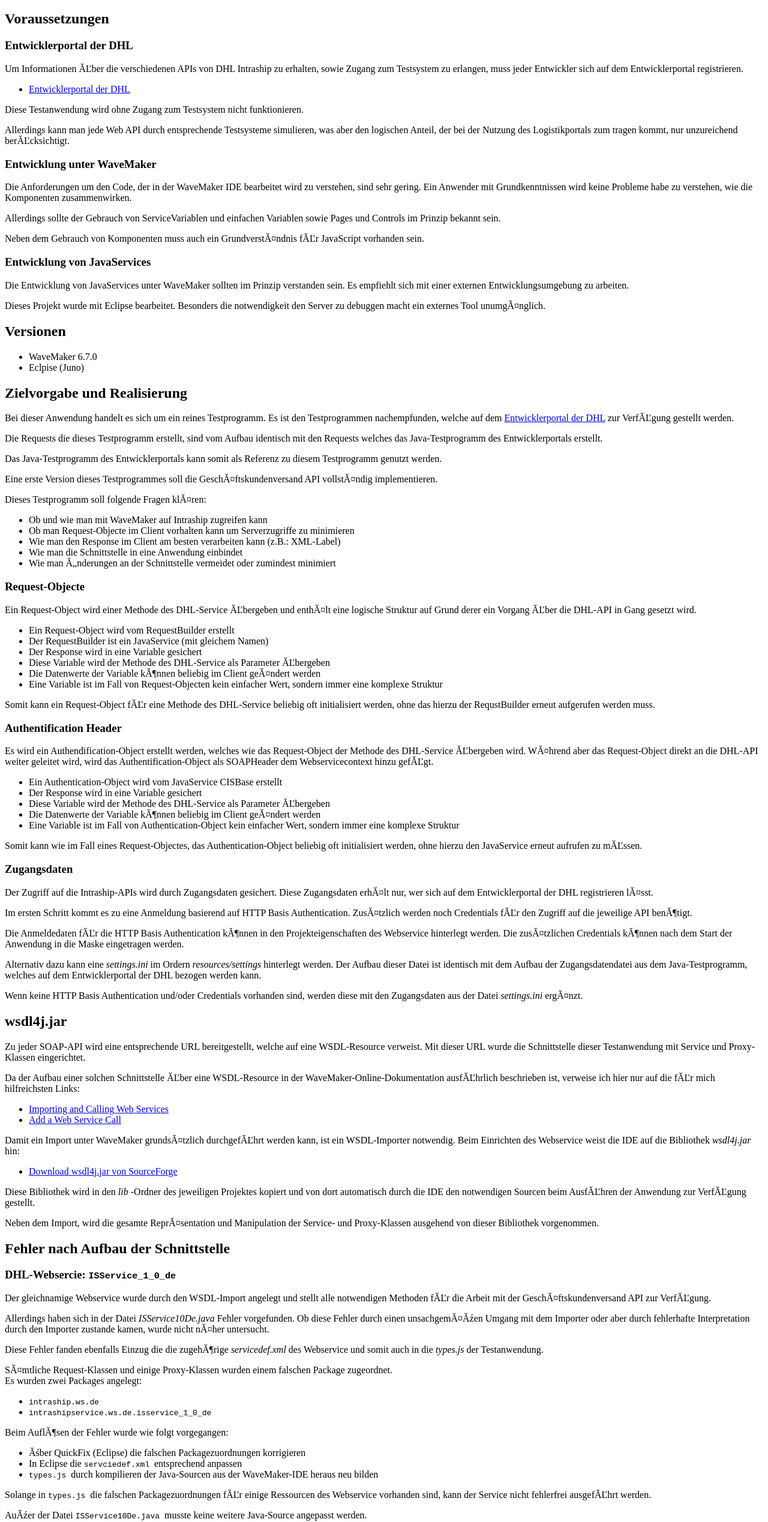
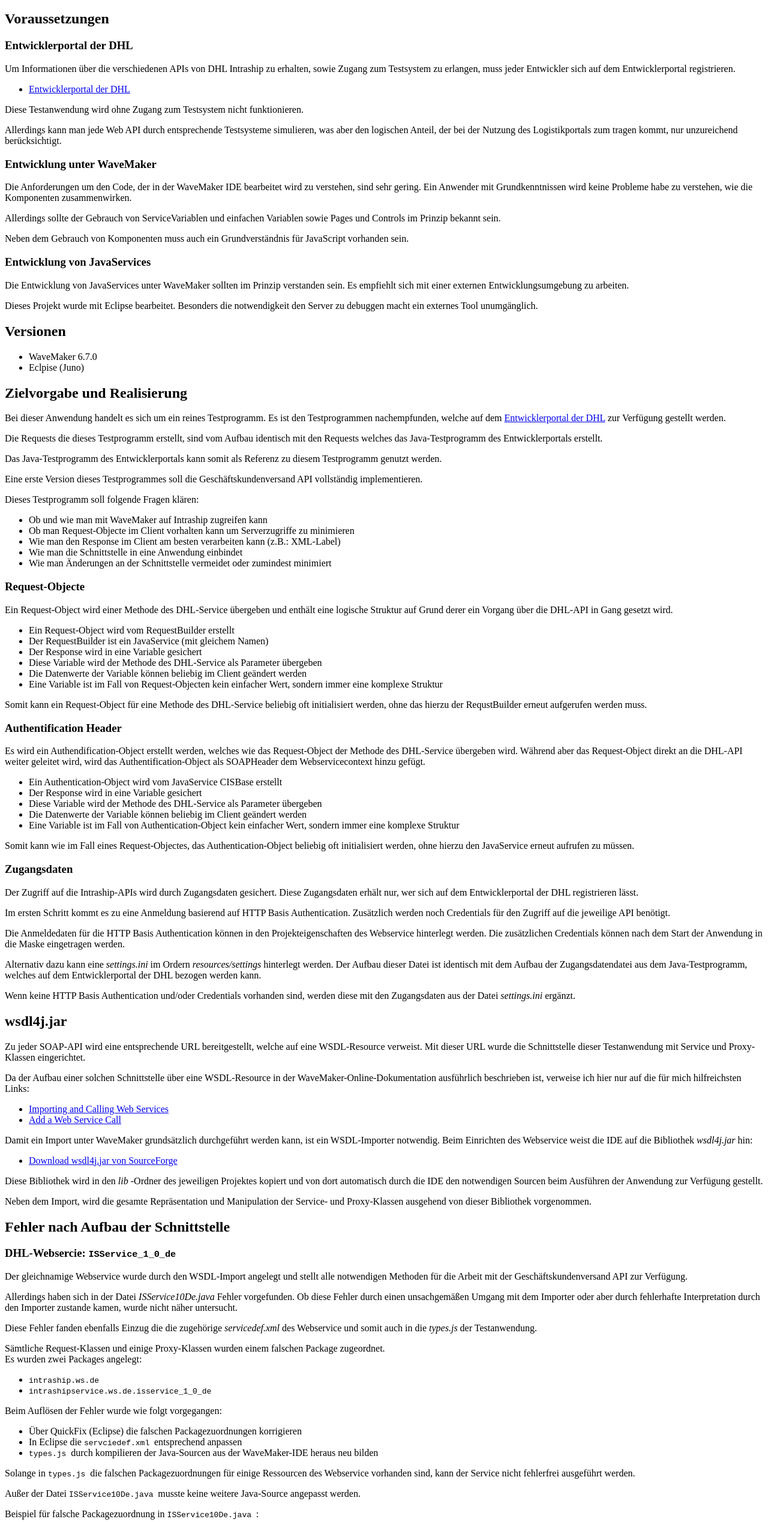
Before and after one commit to AlfredGerke/Intraship, a plain HTML site: page webapproot/resources/htmlcontent/info.html in a window 1280 px wide. Shown: the part 244-2781 px from the top of the page at 60% size. Drawn offline with Linux system fonts and the light colour scheme.

Commit message:
Kleine Anpassungen

```diff
--- a/webapproot/pages/Information/Information.widgets.js
+++ b/webapproot/pages/Information/Information.widgets.js
@@ -1,7 +1,7 @@
 Information.widgets = {
 	lbxMain: ["wm.Layout", {"horizontalAlign":"left","verticalAlign":"top"}, {}, {
-		pnlClient: ["wm.FancyPanel", {"styles":{},"title":"Informationen zur Testanwendung"}, {}, {
-			iFrame1: ["wm.IFrame", {"height":"100%","width":"100%"}, {}]
+		pnlClient: ["wm.FancyPanel", {"styles":{},"title":"About the Program"}, {}, {
+			ifrmInfo: ["wm.IFrame", {"height":"100%","width":"100%"}, {}]
 		}]
 	}]
 }
--- a/webapproot/resources/htmlcontent/info.html
+++ b/webapproot/resources/htmlcontent/info.html
@@ -7,7 +7,7 @@
     </title>
   </head>
   <body><h1>Intraship trifft WaveMaker</h1>
-    <p>Dieses Testprogramm demonstriert eine mögliche Einbindung von DHL Intraship in eine WaveMaker-Anwendung.
+    <p>Dieses Testprogramm demonstriert eine m&ouml;gliche Einbindung von DHL Intraship in eine WaveMaker-Anwendung.
     </p>
     <p><strong>Inhaltsangabe:</strong>
     </p>
@@ -22,10 +22,10 @@
       </li>
       <li>Fehler nach Aufbau der Schnittstelle
       </li>
-      <li>Änderungen an der Schnittstelle
+      <li>&Auml;nderungen an der Schnittstelle
       </li>
     </ul><h2>Voraussetzungen</h2><h3>Entwicklerportal der DHL</h3>
-    <p>Um Informationen über die verschiedenen APIs von DHL Intraship zu erhalten, sowie  Zugang zum Testsystem zu erlangen, muss jeder Entwickler sich auf dem Entwicklerportal registrieren.
+    <p>Um Informationen &uuml;ber die verschiedenen APIs von DHL Intraship zu erhalten, sowie  Zugang zum Testsystem zu erlangen, muss jeder Entwickler sich auf dem Entwicklerportal registrieren.
     </p>
     <ul>
       <li>
@@ -34,17 +34,17 @@
     </ul>
     <p>Diese Testanwendung wird ohne Zugang zum Testsystem nicht funktionieren.
     </p>
-    <p>Allerdings kann man jede Web API durch entsprechende Testsysteme simulieren, was  aber den logischen Anteil, der bei der Nutzung des Logistikportals zum tragen kommt, nur unzureichend berücksichtigt.
+    <p>Allerdings kann man jede Web API durch entsprechende Testsysteme simulieren, was  aber den logischen Anteil, der bei der Nutzung des Logistikportals zum tragen kommt, nur unzureichend ber&uuml;cksichtigt.
     </p><h3>Entwicklung unter WaveMaker</h3>
     <p>Die Anforderungen um den Code, der in der WaveMaker IDE bearbeitet wird zu verstehen, sind sehr gering. Ein Anwender mit Grundkenntnissen wird keine Probleme habe zu verstehen, wie die Komponenten zusammenwirken.
     </p>
     <p>Allerdings sollte der Gebrauch von ServiceVariablen und einfachen Variablen sowie Pages und Controls im Prinzip bekannt sein.
     </p>
-    <p>Neben dem Gebrauch von Komponenten muss auch ein Grundverständnis für JavaScript  vorhanden sein.
+    <p>Neben dem Gebrauch von Komponenten muss auch ein Grundverst&auml;ndnis f&uuml;r JavaScript  vorhanden sein.
     </p><h3>Entwicklung von JavaServices</h3>
     <p>Die Entwicklung von JavaServices unter WaveMaker sollten im Prinzip verstanden sein. Es empfiehlt sich mit einer externen Entwicklungsumgebung zu arbeiten.
     </p>
-    <p>Dieses Projekt wurde mit Eclipse bearbeitet. Besonders die notwendigkeit den  Server zu debuggen macht ein externes Tool unumgänglich.
+    <p>Dieses Projekt wurde mit Eclipse bearbeitet. Besonders die notwendigkeit den  Server zu debuggen macht ein externes Tool unumg&auml;nglich.
     </p><h2>Versionen</h2>
     <ul>
       <li>WaveMaker 6.7.0
@@ -53,15 +53,15 @@
       </li>
     </ul><h2>Zielvorgabe und Realisierung</h2>
     <p>Bei dieser Anwendung handelt es sich um ein reines Testprogramm. Es ist den  Testprogrammen nachempfunden, welche auf dem
-      <a href="https://entwickler.dhl.de/" title="Entwicklerportal der DHL">Entwicklerportal der DHL</a> zur Verfügung gestellt werden.
+      <a href="https://entwickler.dhl.de/" title="Entwicklerportal der DHL">Entwicklerportal der DHL</a> zur Verf&uuml;gung gestellt werden.
     </p>
     <p>Die Requests die dieses Testprogramm erstellt, sind vom Aufbau identisch mit den Requests  welches das Java-Testprogramm des Entwicklerportals erstellt.
     </p>
     <p>Das Java-Testprogramm des Entwicklerportals kann somit als Referenz zu diesem Testprogramm genutzt werden.
     </p>
-    <p>Eine erste Version dieses Testprogrammes soll die Geschäftskundenversand API vollständig implementieren.
+    <p>Eine erste Version dieses Testprogrammes soll die Gesch&auml;ftskundenversand API vollst&auml;ndig implementieren.
     </p>
-    <p>Dieses Testprogramm soll folgende Fragen klären:
+    <p>Dieses Testprogramm soll folgende Fragen kl&auml;ren:
     </p>
     <ul>
       <li>Ob und wie man mit WaveMaker auf Intraship zugreifen kann
@@ -72,10 +72,10 @@
       </li>
       <li>Wie man die Schnittstelle in eine Anwendung einbindet
       </li>
-      <li>Wie man Änderungen an der Schnittstelle vermeidet oder zumindest minimiert
+      <li>Wie man &Auml;nderungen an der Schnittstelle vermeidet oder zumindest minimiert
       </li>
     </ul><h3>Request-Objecte</h3>
-    <p>Ein Request-Object wird einer Methode des DHL-Service übergeben und  enthält eine logische Struktur auf Grund derer ein Vorgang über die DHL-API in  Gang gesetzt wird.
+    <p>Ein Request-Object wird einer Methode des DHL-Service &uuml;bergeben und  enth&auml;lt eine logische Struktur auf Grund derer ein Vorgang &uuml;ber die DHL-API in  Gang gesetzt wird.
     </p>
     <ul>
       <li>Ein Request-Object wird vom RequestBuilder erstellt
@@ -84,36 +84,36 @@
       </li>
       <li>Der Response wird in eine Variable gesichert
       </li>
-      <li>Diese Variable wird der Methode des DHL-Service als Parameter übergeben
+      <li>Diese Variable wird der Methode des DHL-Service als Parameter &uuml;bergeben
       </li>
-      <li>Die Datenwerte der Variable können beliebig im Client geändert werden
+      <li>Die Datenwerte der Variable k&ouml;nnen beliebig im Client ge&auml;ndert werden
       </li>
       <li>Eine Variable ist im Fall von Request-Objecten kein einfacher Wert, sondern immer eine komplexe Struktur
       </li>
     </ul>
-    <p>Somit kann ein Request-Object für eine Methode des DHL-Service beliebig oft initialisiert  werden, ohne das hierzu der RequstBuilder erneut aufgerufen werden muss.
+    <p>Somit kann ein Request-Object f&uuml;r eine Methode des DHL-Service beliebig oft initialisiert  werden, ohne das hierzu der RequstBuilder erneut aufgerufen werden muss.
     </p><h3>Authentification Header</h3>
-    <p>Es wird ein Authendification-Object erstellt werden, welches wie das  Request-Object der Methode des DHL-Service übergeben wird. Während aber das Request-Object  direkt an die DHL-API weiter geleitet wird, wird das Authentification-Object als  SOAPHeader dem Webservicecontext hinzu gefügt.
+    <p>Es wird ein Authendification-Object erstellt werden, welches wie das  Request-Object der Methode des DHL-Service &uuml;bergeben wird. W&auml;hrend aber das Request-Object  direkt an die DHL-API weiter geleitet wird, wird das Authentification-Object als  SOAPHeader dem Webservicecontext hinzu gef&uuml;gt.
     </p>
     <ul>
       <li>Ein Authentication-Object wird vom JavaService CISBase erstellt
       </li>
       <li>Der Response wird in eine Variable gesichert
       </li>
-      <li>Diese Variable wird der Methode des DHL-Service als Parameter übergeben
+      <li>Diese Variable wird der Methode des DHL-Service als Parameter &uuml;bergeben
       </li>
-      <li>Die Datenwerte der Variable können beliebig im Client geändert werden
+      <li>Die Datenwerte der Variable k&ouml;nnen beliebig im Client ge&auml;ndert werden
       </li>
       <li>Eine Variable ist im Fall von Authentication-Object kein einfacher Wert, sondern immer eine komplexe Struktur
       </li>
     </ul>
-    <p>Somit kann wie im Fall eines Request-Objectes, das Authentication-Object beliebig oft initialisiert werden, ohne hierzu den JavaService erneut aufrufen zu müssen.
+    <p>Somit kann wie im Fall eines Request-Objectes, das Authentication-Object beliebig oft initialisiert werden, ohne hierzu den JavaService erneut aufrufen zu m&uuml;ssen.
     </p><h3>Zugangsdaten</h3>
-    <p>Der Zugriff auf die Intraship-APIs wird durch Zugangsdaten gesichert. Diese Zugangsdaten  erhält nur, wer sich auf dem Entwicklerportal der DHL registrieren lässt.
+    <p>Der Zugriff auf die Intraship-APIs wird durch Zugangsdaten gesichert. Diese Zugangsdaten  erh&auml;lt nur, wer sich auf dem Entwicklerportal der DHL registrieren l&auml;sst.
     </p>
-    <p>Im ersten Schritt kommt es zu eine Anmeldung basierend auf HTTP Basis Authentication. Zusätzlich werden noch Credentials für den Zugriff auf die jeweilige API benötigt.
+    <p>Im ersten Schritt kommt es zu eine Anmeldung basierend auf HTTP Basis Authentication. Zus&auml;tzlich werden noch Credentials f&uuml;r den Zugriff auf die jeweilige API ben&ouml;tigt.
     </p>
-    <p>Die Anmeldedaten für die HTTP Basis Authentication können in den Projekteigenschaften  des Webservice hinterlegt werden. Die zusätzlichen Credentials können nach dem Start der  Anwendung in die Maske eingetragen werden.
+    <p>Die Anmeldedaten f&uuml;r die HTTP Basis Authentication k&ouml;nnen in den Projekteigenschaften  des Webservice hinterlegt werden. Die zus&auml;tzlichen Credentials k&ouml;nnen nach dem Start der  Anwendung in die Maske eingetragen werden.
     </p>
     <p>Alternativ dazu kann eine
       <em>settings.ini
@@ -123,11 +123,11 @@
     </p>
     <p>Wenn keine HTTP Basis Authentication und/oder Credentials vorhanden sind, werden  diese mit den Zugangsdaten aus der Datei
       <em>settings.ini
-      </em> ergänzt.
+      </em> erg&auml;nzt.
     </p><h2>wsdl4j.jar</h2>
     <p>Zu jeder SOAP-API wird eine entsprechende URL bereitgestellt, welche auf eine WSDL-Resource verweist. Mit dieser URL wurde die Schnittstelle dieser Testanwendung mit Service und Proxy-Klassen eingerichtet.
     </p>
-    <p>Da der Aufbau einer solchen Schnittstelle über eine WSDL-Resource in der WaveMaker-Online-Dokumentation  ausführlich beschrieben ist, verweise ich hier nur auf die für mich hilfreichsten Links:
+    <p>Da der Aufbau einer solchen Schnittstelle &uuml;ber eine WSDL-Resource in der WaveMaker-Online-Dokumentation  ausf&uuml;hrlich beschrieben ist, verweise ich hier nur auf die f&uuml;r mich hilfreichsten Links:
     </p>
     <ul>
       <li>
@@ -137,7 +137,7 @@
       <a href="http://dev.wavemaker.com/wiki/bin/view/Documentation/AddaWebServiceCall" title="Add a Web Service Call">Add a Web Service Call</a>
       </li>
     </ul>
-    <p>Damit ein Import unter WaveMaker grundsätzlich durchgeführt werden kann, ist ein WSDL-Importer notwendig. Beim Einrichten des Webservice weist die IDE auf die Bibliothek
+    <p>Damit ein Import unter WaveMaker grunds&auml;tzlich durchgef&uuml;hrt werden kann, ist ein WSDL-Importer notwendig. Beim Einrichten des Webservice weist die IDE auf die Bibliothek
       <em>wsdl4j.jar
       </em> hin:
     </p>
@@ -148,25 +148,25 @@
     </ul>
     <p>Diese Bibliothek wird in den
       <em>lib
-      </em>-Ordner des jeweiligen Projektes kopiert und  von dort automatisch durch die IDE den notwendigen Sourcen beim Ausführen der  Anwendung zur Verfügung gestellt.
+      </em>-Ordner des jeweiligen Projektes kopiert und  von dort automatisch durch die IDE den notwendigen Sourcen beim Ausf&uuml;hren der  Anwendung zur Verf&uuml;gung gestellt.
     </p>
-    <p>Neben dem Import, wird die gesamte Repräsentation und Manipulation der Service- und Proxy-Klassen  ausgehend von dieser Bibliothek vorgenommen.
+    <p>Neben dem Import, wird die gesamte Repr&auml;sentation und Manipulation der Service- und Proxy-Klassen  ausgehend von dieser Bibliothek vorgenommen.
     </p><h2>Fehler nach Aufbau der Schnittstelle</h2><h3>DHL-Websercie:
       <code>ISService_1_0_de
       </code></h3>
-    <p>Der gleichnamige Webservice wurde durch den WSDL-Import angelegt und stellt alle  notwendigen Methoden für die Arbeit mit der Geschäftskundenversand API zur Verfügung.
+    <p>Der gleichnamige Webservice wurde durch den WSDL-Import angelegt und stellt alle  notwendigen Methoden f&uuml;r die Arbeit mit der Gesch&auml;ftskundenversand API zur Verf&uuml;gung.
     </p>
     <p>Allerdings haben sich in der Datei
       <em>ISService10De.java
-      </em> Fehler vorgefunden. Ob diese  Fehler durch einen unsachgemäßen Umgang mit dem Importer oder aber durch fehlerhafte Interpretation durch den Importer zustande kamen, wurde nicht näher untersucht.
+      </em> Fehler vorgefunden. Ob diese  Fehler durch einen unsachgem&auml;&szlig;en Umgang mit dem Importer oder aber durch fehlerhafte Interpretation durch den Importer zustande kamen, wurde nicht n&auml;her untersucht.
     </p>
-    <p>Diese Fehler fanden ebenfalls Einzug die die zugehörige
+    <p>Diese Fehler fanden ebenfalls Einzug die die zugeh&ouml;rige
       <em>servicedef.xml
       </em> des Webservice und  somit auch in die
       <em>types.js
       </em> der Testanwendung.
     </p>
-    <p>Sämtliche Request-Klassen und einige Proxy-Klassen wurden einem falschen Package zugeordnet. <br />Es wurden zwei Packages angelegt:
+    <p>S&auml;mtliche Request-Klassen und einige Proxy-Klassen wurden einem falschen Package zugeordnet. <br />Es wurden zwei Packages angelegt:
     </p>
     <ul>
       <li>
@@ -178,10 +178,10 @@
       </code>
       </li>
     </ul>
-    <p>Beim Auflösen der Fehler wurde wie folgt vorgegangen:
+    <p>Beim Aufl&ouml;sen der Fehler wurde wie folgt vorgegangen:
     </p>
     <ul>
-      <li>Über QuickFix (Eclipse) die falschen Packagezuordnungen korrigieren
+      <li>&Uuml;ber QuickFix (Eclipse) die falschen Packagezuordnungen korrigieren
       </li>
       <li>In Eclipse die
       <code>servciedef.xml
@@ -194,13 +194,13 @@
     </ul>
     <p>Solange in
       <code>types.js
-      </code> die falschen Packagezuordnungen für einige Ressourcen des Webservice vorhanden sind, kann der Service nicht fehlerfrei ausgeführt werden.
+      </code> die falschen Packagezuordnungen f&uuml;r einige Ressourcen des Webservice vorhanden sind, kann der Service nicht fehlerfrei ausgef&uuml;hrt werden.
     </p>
-    <p>Außer der Datei
+    <p>Au&szlig;er der Datei
       <code>ISService10De.java
       </code> musste keine weitere Java-Source angepasst werden.
     </p>
-    <p>Beispiel für falsche Packagezuordnung in
+    <p>Beispiel f&uuml;r falsche Packagezuordnung in
       <code>ISService10De.java
       </code>:
     </p>
@@ -224,7 +224,7 @@
       response = iswsServicePortTypeService.createShipmentDD(part1);
       return response;
     }
-</code></pre><h2>Änderungen an der Schnittstelle</h2><h3>Zugangsdaten</h3>
+</code></pre><h2>&Auml;nderungen an der Schnittstelle</h2><h3>Zugangsdaten</h3>
     <p>Um von Server aus Zugriff auf die Zugansdaten der Datei
       <code>settings.ini
       </code> zu erlangen habe ich die Schnittstelle des Service
@@ -244,15 +244,15 @@
       return response;
     }
 </code></pre><h3>SOAPLoggingHandler</h3>
-    <p>Über einen SOAPLoggingHandler kann ein Request und ein Response zur Analyse von Fehler komplett geloggt werden. Im Constructor des Webservice wurde zu diesem Zweck dessen Context ein SOAPLoggingHandler zugeführt.
+    <p>&Uuml;ber einen SOAPLoggingHandler kann ein Request und ein Response zur Analyse von Fehler komplett geloggt werden. Im Constructor des Webservice wurde zu diesem Zweck dessen Context ein SOAPLoggingHandler zugef&uuml;hrt.
     </p>
-    <p>Allerdings hat es Problem beim Einsatz des dafür vorgesehen SOAPHandlers gegeben:
+    <p>Allerdings hat es Problem beim Einsatz des daf&uuml;r vorgesehen SOAPHandlers gegeben:
     </p>
     <ul>
       <li>com.wavemaker.runtime.ws.jaxws.SOAPLoggingHandler
       </li>
     </ul>
-    <p>Ob dies von einem falschen Verständnis des Handlers oder einem Bug herrührte, wurde nicht näher untersucht. Stattdessen wurde ein anderer LoggingHandler zum Einsatz gebracht:
+    <p>Ob dies von einem falschen Verst&auml;ndnis des Handlers oder einem Bug herr&uuml;hrte, wurde nicht n&auml;her untersucht. Stattdessen wurde ein anderer LoggingHandler zum Einsatz gebracht:
     </p>
 <pre><code>    public ISService10De() {
       ISService10DeClient isService10DeClient;
@@ -274,7 +274,7 @@
     </p>
     <p>Der Request und der Response werden im Wavemaker-Log abgelegt.
     </p>
-    <p>Da es sich hier um ein Testprogramm handelt, wurde kein Wert darauf gelegt den  Logger ein- oder ausschalten zu können. Das loggen dieser Werte macht natürlich  nur im Testbetrieb Sinn. Im Produktivbetrieb sollte man darauf verzichten.
+    <p>Da es sich hier um ein Testprogramm handelt, wurde kein Wert darauf gelegt den  Logger ein- oder ausschalten zu k&ouml;nnen. Das loggen dieser Werte macht nat&uuml;rlich  nur im Testbetrieb Sinn. Im Produktivbetrieb sollte man darauf verzichten.
     </p>
   </body>
 </html>
```
Also changed, not shown: webapproot/pages/Information/Information.js (+5 -6 lines), webapproot/pages/Main/Main.widgets.js (+17 -3 lines).
